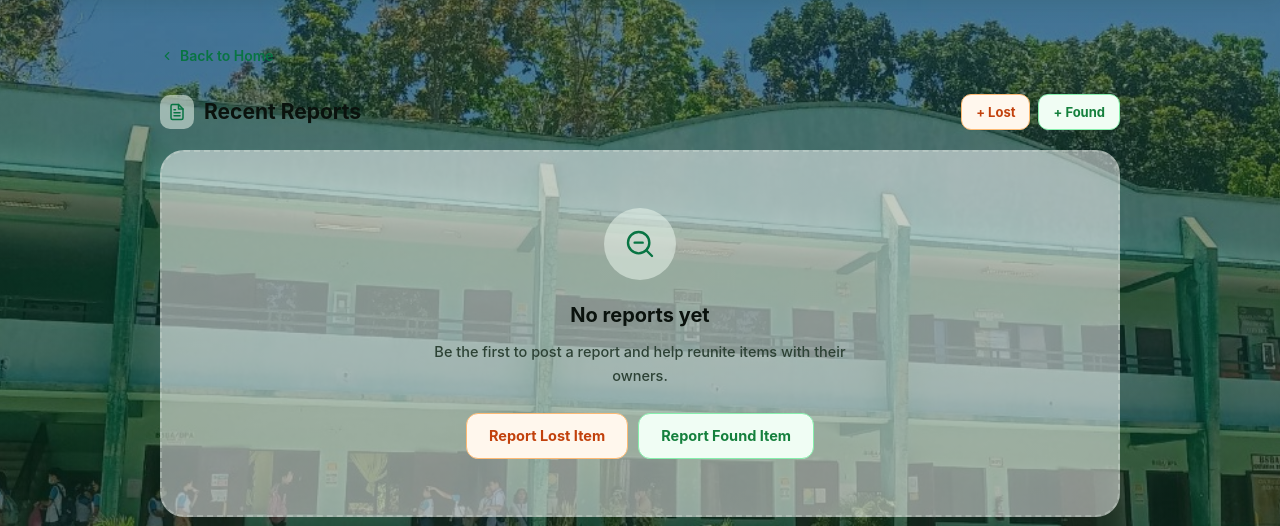
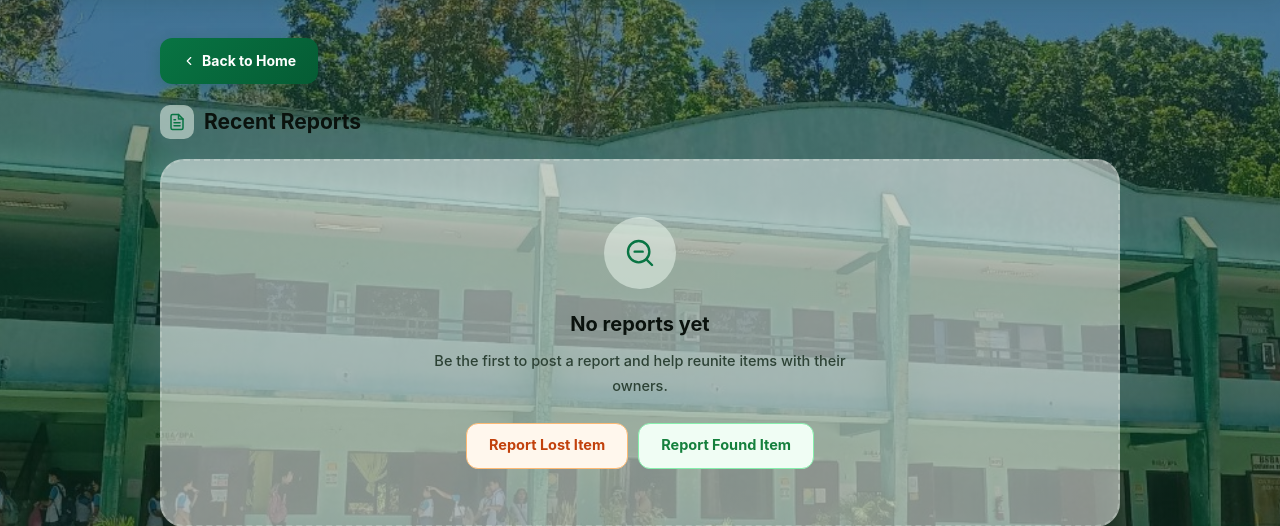
Before and after one commit to miahvillanueva28-spec/SLSU-JGE-FINDHUB., a Flask app: page /?view=reports in a window 1280 px wide. Shown: the part 73-599 px from the top of the page. Run offline with Flask 3, Linux system fonts and the light colour scheme; data that the repository does not hold is empty; some libraries are stand-ins or nearby versions.

Commit message:
Update home.html

```diff
--- a/templates/home.html
+++ b/templates/home.html
@@ -320,6 +320,27 @@
     padding: 6px 0;
   }
   .fh-back-link:hover { text-decoration: underline; }
+
+  /* Visible "Back to Home" button in reports-only view */
+  #fh-back-btn {
+    display: none;
+    padding: 11px 22px;
+    border-radius: 12px;
+    background: linear-gradient(135deg, var(--primary), var(--primary-dark));
+    color: #fff !important;
+    font-weight: 700;
+    font-size: 14px;
+    box-shadow: 0 4px 14px rgba(7,92,59,.28);
+    transition: transform .2s ease, box-shadow .2s ease, filter .2s ease;
+  }
+  #fh-back-btn:hover {
+    transform: translateY(-2px);
+    box-shadow: 0 8px 20px rgba(7,92,59,.35);
+    filter: brightness(1.06);
+    text-decoration: none !important;
+  }
+  /* Hide +Lost / +Found buttons in reports-only view */
+  body.reports-only .fh-reports__actions { display: none !important; }
 
   .fh-grid {
     display: grid;
```
